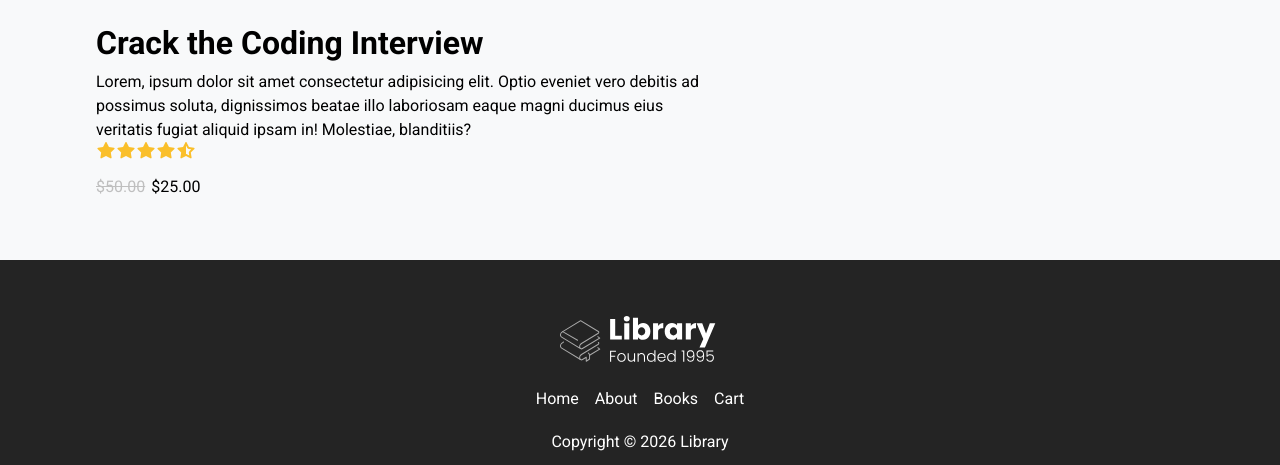
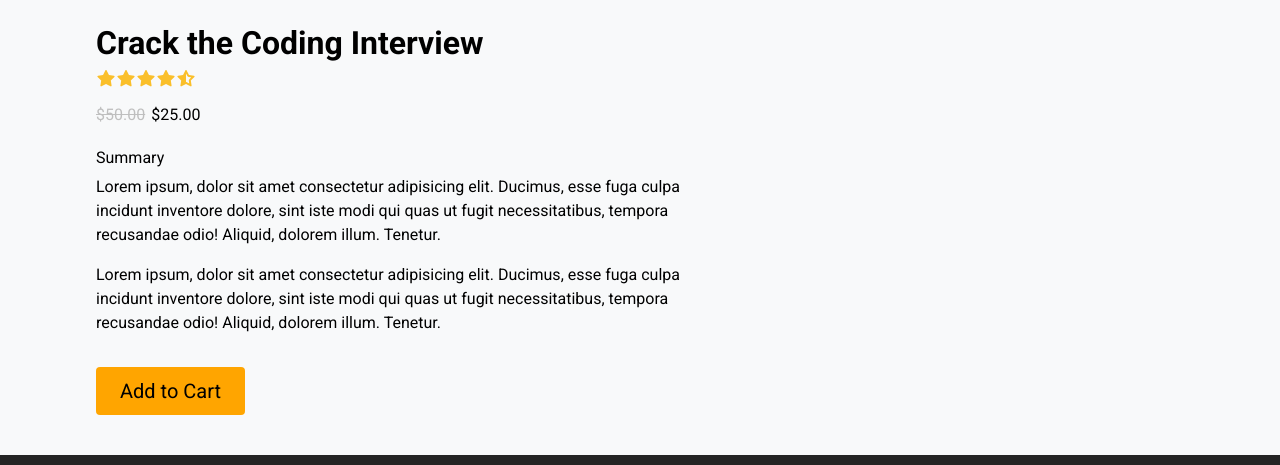
Before and after one commit to Julez5188/library-react-app, a React (Create React App) app: page /books/1 in a window 1280 px wide. Shown: the part 472-937 px from the top of the page. Built offline with nearby package versions, Linux system fonts and the light colour scheme.

Commit message:
Finishing cart page

```diff
--- a/src/App.js
+++ b/src/App.js
@@ -1,4 +1,4 @@
-import React from 'react';
+import React, { useState } from 'react';
 import { books } from './data';
 import Nav from './components/Nav';
 import Home from './pages/Home';
@@ -9,6 +9,12 @@ import BookInfo from './pages/BookInfo';
 import Cart from './pages/Cart';
 
 function App() {
+  const [cart, setCart] = useState([]);
+
+  function addToCart() {
+    console.log("Add to cart");
+  }
+
   return (
     <Router>
         <div className="App">
@@ -16,7 +22,7 @@ function App() {
              <Routes>
                 <Route path="/" element={<Home />} />
                 <Route path="/books" element={<Books books={books} />} />
-                <Route exact path="/books/1" element={<BookInfo books={books} />} />
+                <Route exact path="/books/1" element={<BookInfo books={books} addToCart={addToCart} />} />
                 <Route path="/cart" element={<Cart books={books} />} />
             </Routes>
             <Footer />
--- a/src/pages/BookInfo.jsx
+++ b/src/pages/BookInfo.jsx
@@ -4,7 +4,7 @@ import { Link } from 'react-router-dom';
 import Rating from '../components/Ui/Rating';
 import Price from '../components/Ui/Price';
 
-const BookInfo = ({ books }) => {
+const BookInfo = ({ books, addToCart }) => {
     return (
         <div id="books__body">
             <main id="books__main">
@@ -25,11 +25,24 @@ const BookInfo = ({ books }) => {
                         </div>
                         <div className="book__selected--description">
                             <h2 className="book__selected--title">Crack the Coding Interview</h2>
-                            <p className="book__selected--para">Lorem, ipsum dolor sit amet consectetur adipisicing elit. Optio eveniet vero debitis ad possimus soluta, dignissimos beatae illo laboriosam eaque magni ducimus eius veritatis fugiat aliquid ipsam in! Molestiae, blanditiis?</p>
                             <Rating rating="4.5" />
                             <div className="book__selected--price">
                                 <Price originalPrice={50} salePrice={25} />
                             </div>
+                            <div className="book__summary">
+                                <div className="book__summary--title">
+                                    Summary
+                                </div>
+                                <p className="book__summary--para">
+                                    Lorem ipsum, dolor sit amet consectetur adipisicing elit. Ducimus, esse fuga culpa incidunt inventore dolore, sint iste modi qui quas ut fugit necessitatibus, tempora recusandae odio! Aliquid, dolorem illum. Tenetur.
+                                </p>
+                                 <p className="book__summary--para">
+                                    Lorem ipsum, dolor sit amet consectetur adipisicing elit. Ducimus, esse fuga culpa incidunt inventore dolore, sint iste modi qui quas ut fugit necessitatibus, tempora recusandae odio! Aliquid, dolorem illum. Tenetur.
+                                </p>
+                            </div>
+                            <button className="btn">
+                                Add to Cart
+                            </button>
                         </div>
                     </div>
                 </div>
```
